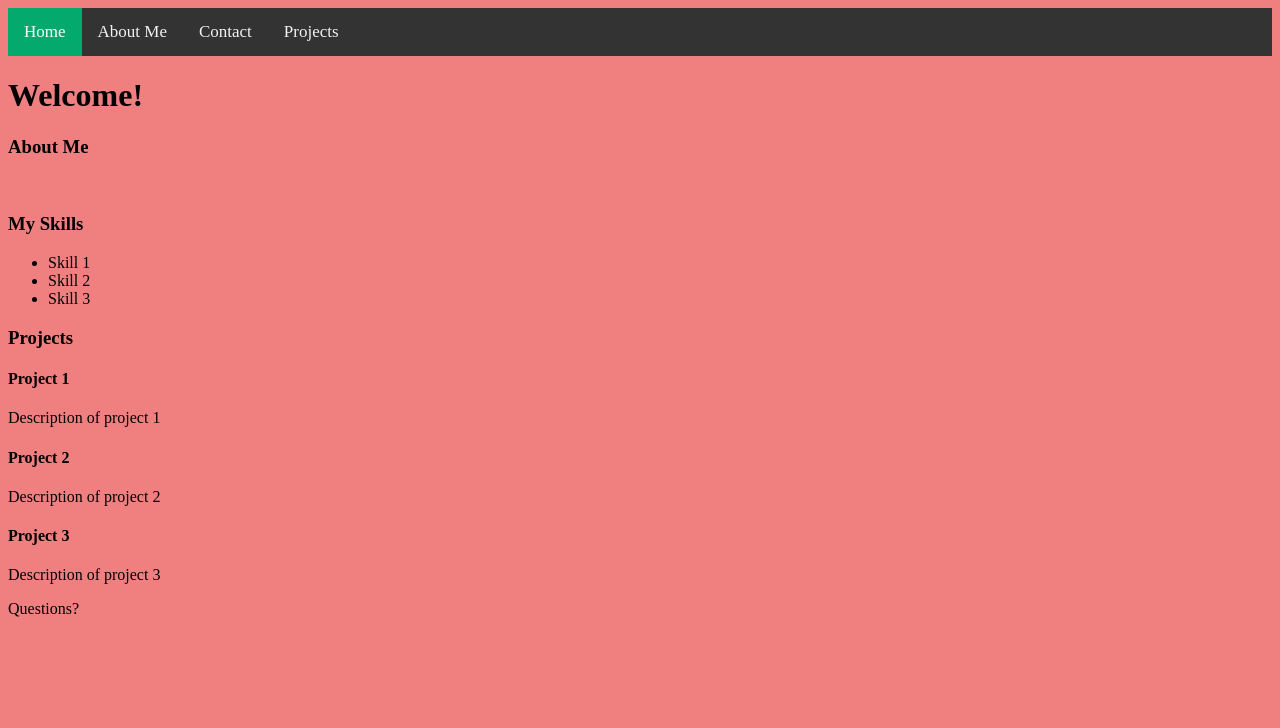
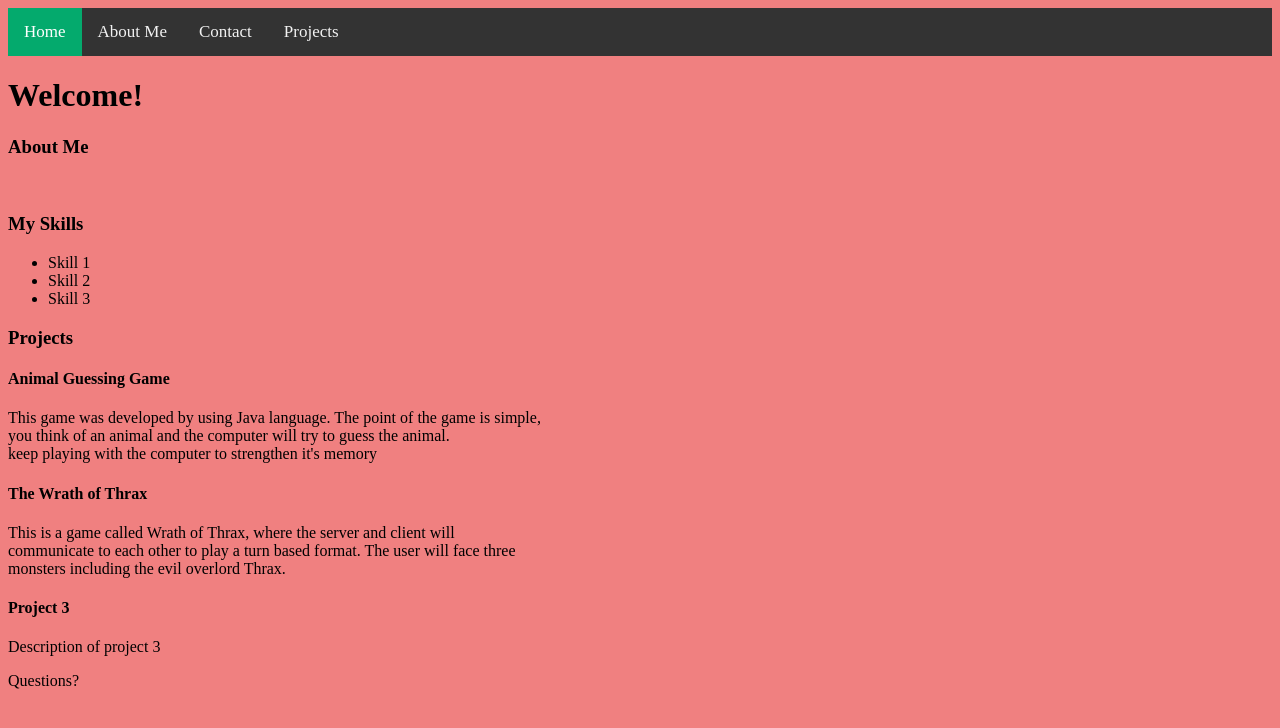
Before and after one commit to RedRiverFl0/RedRiverFl0.github.io, a plain HTML site: page index.html in a window 1280 px wide. Drawn offline with Linux system fonts and the light colour scheme.

Commit message:
Added some projects to the website and description

```diff
--- a/index.html
+++ b/index.html
@@ -53,13 +53,17 @@
             <h3>Projects</h3>
 
             <div class="project">
-                <h4>Project 1</h4>
-                <p>Description of project 1</p>
+                <h4>Animal Guessing Game</h4>
+                <p>This game was developed by using Java language. The point of the game is simple, <br/>
+                 you think of an animal and the computer will try to guess the animal. <br/>
+                keep playing with the computer to strengthen it's memory</p>
             </div>
 
             <div class="project">
-                <h4>Project 2</h4>
-                <p>Description of project 2</p>
+                <h4>The Wrath of Thrax</h4>
+                <p>This is a game called Wrath of Thrax, where the server and client will <br/>
+                communicate to each other to play a turn based format. The user will face three <br/>
+                monsters including the evil overlord Thrax.</p>
             </div>
 
             <div class="project">
```
